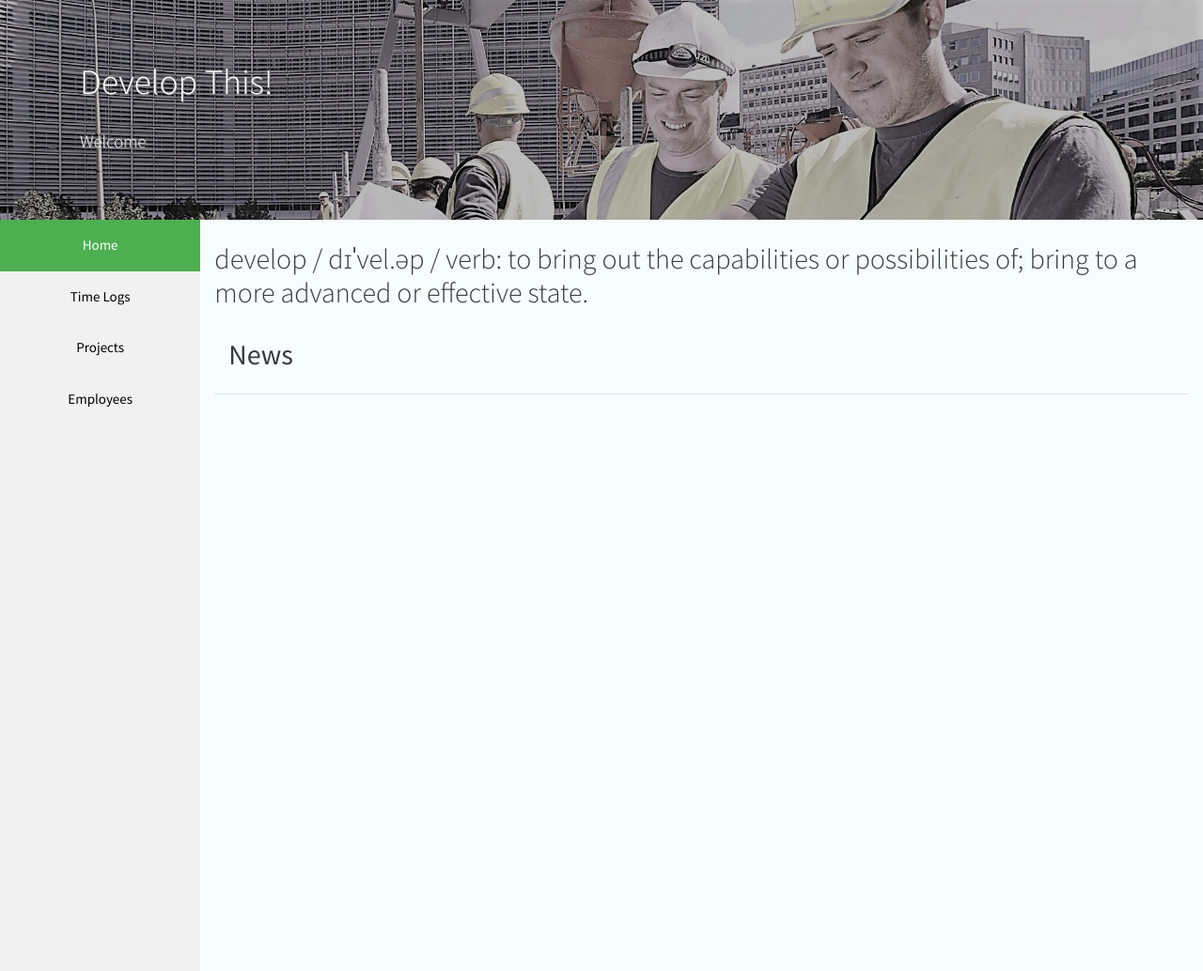
After one commit to brendanoshea84/construction, a Flask app: page /home in a window 1280 px wide. The commit adds this page. Shown: the whole page at 94% size. Run offline with Flask 2, Linux system fonts and the light colour scheme; data that the repository does not hold is empty; some libraries are stand-ins or nearby versions.

Commit message:
add home page

```diff
--- a/app.py
+++ b/app.py
@@ -124,7 +124,8 @@ def add_personal_info():
             add_to_database()
 
         return redirect(url_for('emergcy'))
-    return render_template("/employee_info/personal_info.html", new_first_name=new_first_name)
+    return render_template("/employee_info/personal_info.html",
+                           new_first_name=new_first_name)
 
 
 @app.route('/bank_details', methods=['POST', 'GET'])
@@ -137,11 +138,11 @@ def bank_details():
                                  'bank_name': request.form.get('bank_name'),
                                  'bank_number': request.form.get('bank_number')
                              }}, upsert=True)
-        return redirect(url_for('projects'))
+        return redirect(url_for('home'))
     return render_template("/employee_info/bank_details.html",
                            new_doc_id=new_doc_id,
                            username=username, new_first_name=new_first_name,
-                           session = session)
+                           session=session)
 
 
 @app.route('/emergcy', methods=['POST', 'GET'])
@@ -164,9 +165,9 @@ def emergcy():
                                  'next_of_kin_mob': request.form.get('next_of_kin_mob')
                              }}, upsert=True)
         return redirect(url_for('bank_details'))
-    return render_template("/employee_info/emergcy.html", new_doc_id=new_doc_id,
-                           username=username, new_first_name=new_first_name,
-                           session = session)
+    return render_template("/employee_info/emergcy.html",
+                           new_doc_id=new_doc_id, username=username,
+                           new_first_name=new_first_name, session=session)
 
 
 @app.route('/add_project', methods=['POST', 'GET'])
@@ -206,7 +207,6 @@ def edit_project(project_id):
         print("post happened")
         update_project = mongo.db.projects.update_one({"_id": ObjectId(project_id)},
                                                       {'$set': {
-
                                                           'name': request.form.get('name'),
                                                           'phone': request.form.get('phone'),
                                                           'address': request.form.get('address'),
@@ -215,12 +215,12 @@ def edit_project(project_id):
                                                           'price': request.form.get('price'),
                                                           'price_type': request.form.get('price_type'),
                                                           'active': request.form.get('active')
-
                                                       }}, upsert=True)
         print("try after")
         return redirect(url_for('projects'))
     return render_template("/main_extras/edit_project.html", session=session,
-                           edit_project=edit_project, project=mongo.db.projects.find())
+                           edit_project=edit_project,
+                           project=mongo.db.projects.find())
 
 
 @app.route('/project_info/<project_id>', methods=['POST', 'GET'])
@@ -248,7 +248,8 @@ def employees():
 def employee_info(employee_id):
     print("going to employees")
     employee_info = mongo.db.employees.find_one({"_id": ObjectId(employee_id)})
-    return render_template("/main_extras/employee_info.html", session=session, employee=employee_info)
+    return render_template("/main_extras/employee_info.html",
+                           session=session, employee=employee_info)
 
 
 @app.route('/edit_employee/<employee_id>', methods=['POST', 'GET'])
@@ -260,7 +261,6 @@ def edit_employee(employee_id):
         print("post happened")
         update_employee = mongo.db.employees.update_one({"_id": ObjectId(employee_id)},
                                                         {'$set': {
-
                                                             'first_name': request.form.get('first_name'),
                                                             'last_name': request.form.get('last_name'),
                                                             'address': request.form.get('address'),
@@ -271,8 +271,6 @@ def edit_employee(employee_id):
                                                             'next_of_kin_mob': request.form.get('next_of_kin_mob'),
                                                             'bank_name': request.form.get('bank_name'),
                                                             'bank_number': request.form.get('bank_number')
-
-
                                                         }}, upsert=True)
         return redirect(url_for('employees'))
 
@@ -325,7 +323,7 @@ def timelogs_info():
 
     change_date = (week_change * 7)
 
-    # Calculates Starting date (Monday) for this case by subtracting current date with time delta of the day of the week
+    # Calculates Starting date (Monday)
     start_date = date_now - datetime.timedelta(days=week_day)
 
     # Prints the list of dates in a current week
@@ -355,10 +353,11 @@ def timelogs_info():
     global testing
     testing = itertools.zip_longest(dates, day_names, dates_org)
 
-    return render_template("/main_extras/timelogs_info.html", session=session, worked={},
-                           projects=projects, now=date_now, weekdays=weekdays, day=day,
-                           dates=dates, monday=monday, day_names=day_names, employee=employee,
-                           testing=testing)
+    return render_template("/main_extras/timelogs_info.html", session=session,
+                           worked={}, projects=projects, now=date_now,
+                           weekdays=weekdays, day=day, dates=dates,
+                           monday=monday, day_names=day_names,
+                           employee=employee, testing=testing)
 
 
 @app.route('/show_work/<worked_id>', methods=['POST', 'GET'])
@@ -396,16 +395,19 @@ def remove_employee(delete_id):
     return redirect(url_for('employees'))
 
 
+@app.route('/home')
+def home():
+    news = mongo.db.news.find()
+    return render_template("/main_extras/home.html", news = news, session=session)
+
+
 @app.route('/base', methods=['POST', 'GET'])
 def messages():
-    print("working at messages")
     return render_template("base.html")
 
 
 @app.route('/main', methods=['POST', 'GET'])
 def main():
-    print("going to main")
-    print(session)
     return render_template("main.html", session=session)
 
 
--- a/static/css/style.css
+++ b/static/css/style.css
@@ -2,6 +2,10 @@
 
 body {
     background-color: rgb(237, 252, 250, 0.4);
+}
+
+.row {
+    margin: 0;
 }
 
 
@@ -208,8 +212,8 @@ div.content {
     padding: 0;
 }
 
-.adjust {
-    padding-left: 5vw;
+.hidden {
+    display: none;
 }
 
 
@@ -245,14 +249,18 @@ div.content {
 @media screen and (min-width: 767px) and (orientation: landscape) {
     .sidebar {
         width: 100%;
-        height: 100%;
+        height: 100vh;
         position: relative;
     }
 }
 
 @media screen and (max-width: 425px) {
     .sidebar {
-        height: 12vh;
+        height: 8vh;
         display: flex;
+        padding: 0;
+    }
+    .adjust {
+        margin: 0;
     }
 }
--- a/templates/main.html
+++ b/templates/main.html
@@ -11,7 +11,7 @@
 <div class="row">
     <div class="col-md-2 col-xs-12 no_padding long">
         <div class="sidebar ">
-            <a class="active " id="home_tab" href="#home">Home</a>
+            <a class="active " href="{{url_for('home')}}" id="home_tab" href="#home">Home</a>
             <a class="" href="{{url_for('timelogs_info')}}" id="time_tab">Time Logs</a>
             <a class="" href="{{url_for('projects')}}" id="projects_tab">Projects</a>
             <a class="" href="{{url_for('employees')}}" id="employees_tab">Employees</a>
--- /dev/null
+++ b/templates/main_extras/home.html
@@ -0,0 +1,26 @@
+{% extends 'main.html' %}{% block main %}
+<h2>develop / dɪˈvel.əp / verb: to bring out the capabilities or possibilities of; bring to a more advanced or effective state.</h3>
+    <br>
+    <div class="row">
+        <h2 class="col-9"><b>News</b></h2>
+        {% if session['admin'] %}
+        <button class="btn btn-primary btn_custom float-right col-xs-3 col-md-2" id="more_news">Add</button> {% endif %}
+    </div>
+    <form id="client_form" method="POST" class="hidden">
+        <div class="form-group row">
+            <label for="clients_name" class="col-sm-10 inline_form">Input News</label>
+            <input type="text" class="form-control col-sm-10" id="name" name="name" aria-describedby="first_name">
+        </div>
+    </form>
+    <hr>
+    <br> {% for new in news %}
+    <div class="row">
+        <h2 class="col-9"><b>{{new.heading}}</b></h2>
+        <br> {% if session['admin'] %}
+        <a href="" class="btn btn-warning btn_custom float-right col-xs-3 col-md-2">Delete</a>
+    </div>
+    <br> {% endif %}
+    <br>
+    <h3>{{new.news}}</h3>
+
+    <hr>{% endfor %} {% endblock %}
--- a/templates/main_extras/projects.html
+++ b/templates/main_extras/projects.html
@@ -2,9 +2,9 @@
 <div class="container-fluid">
     <div class="heading">
         <div class="row justify-content-center">
-            <h3 class="col-12">Current Projects</h3>
+            <h3 class="col">Current Projects</h3>
             <br> {% if session['admin'] %}
-            <div class="col-sm-2 col-md-2">
+            <div class="col-sm-2 col-md-4">
                 <a class="btn btn-primary btn_custom" href="{{url_for('add_project')}}">New Project</a>
             </div>{% endif %}
         </div>
--- a/templates/main_extras/timelogs_info.html
+++ b/templates/main_extras/timelogs_info.html
@@ -3,7 +3,7 @@
 <form id="personal_form" method="POST" action="{{ url_for('time_log_new') }}">
     <div class="form-group row">
         <label for="project_number" class="col-sm-2 inline_form">Project Number</label>
-        <select class="form-control col-sm-2" name="project_number" id="project_number" required>
+        <select class="form-control col-sm-8" name="project_number" id="project_number" required>
 
             <option>{{worked.project_number}}</option>
             {% for pro in projects %}{% if pro.active == "on" %}
@@ -14,13 +14,13 @@
     <br>
     <div class="form-group row">
         <label for="date" class="col-sm-2 inline_form">Date</label>
-        <input type="date" class="form-control col-sm-2" id="date_timelog" name="date" required>
+        <input type="date" class="form-control col-sm-8" id="date_timelog" name="date" required>
 
     </div>
     <br>
     <div class="form-group row">
         <label for="hours" class="col-sm-2 inline_form">Hours Worked</label>
-        <textarea type="number" class="form-control col-sm-2" id="hours" name="hours" rows="1" required max="24">{{worked.hours}}</textarea>
+        <textarea type="number" class="form-control col-sm-8" id="hours" name="hours" rows="1" required max="24">{{worked.hours}}</textarea>
     </div>
     <br>
     <div class="form-group row">
--- a/templates/sign/sign_up.html
+++ b/templates/sign/sign_up.html
@@ -13,7 +13,7 @@
             </div>
             <br>
             <div class="form-group">
-                <label for="new_password" class="text_colour_white">Whats the Welcome Password?</label>
+                <label for="new_password" class="text_colour_white">Welcome Password?</label>
                 <input type="password" class="form-control text_colour_white" name="new_password" id="new_password" placeholder="Password" required>
             </div>
             <br>
```
Also changed, not shown: README.md, static/imagines/house.jpg (deleted), static/imagines/house2.jpg (deleted).
